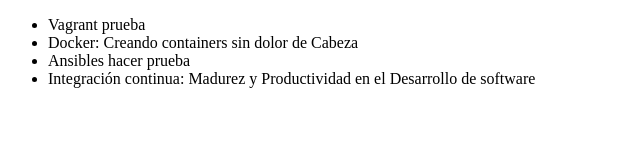
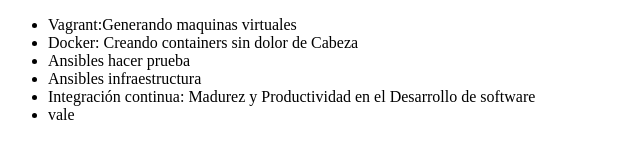
Before and after one commit to Dybala98/alura-git, a plain HTML site: page index.html in a window 1280 px wide. Shown: the whole page, without its empty margins (0-640 px from the left). Drawn offline with Linux system fonts and the light colour scheme.

Commit message:
copiando ansible y cambiando el nombre

```diff
--- a/index.html
+++ b/index.html
@@ -6,10 +6,12 @@
 </head>
 <body>
      <ul>
-         <li> Vagrant prueba </li>
+         <li> Vagrant:Generando maquinas virtuales </li>
          <li> Docker: Creando containers sin dolor de Cabeza  </li>
          <li> Ansibles hacer prueba </li>
+         <li> Ansibles  infraestructura </li>
          <li> Integración continua: Madurez y Productividad en el Desarrollo de software </li>
+         <li>vale</li>
      </ul>
 </body>
 </html>
```
